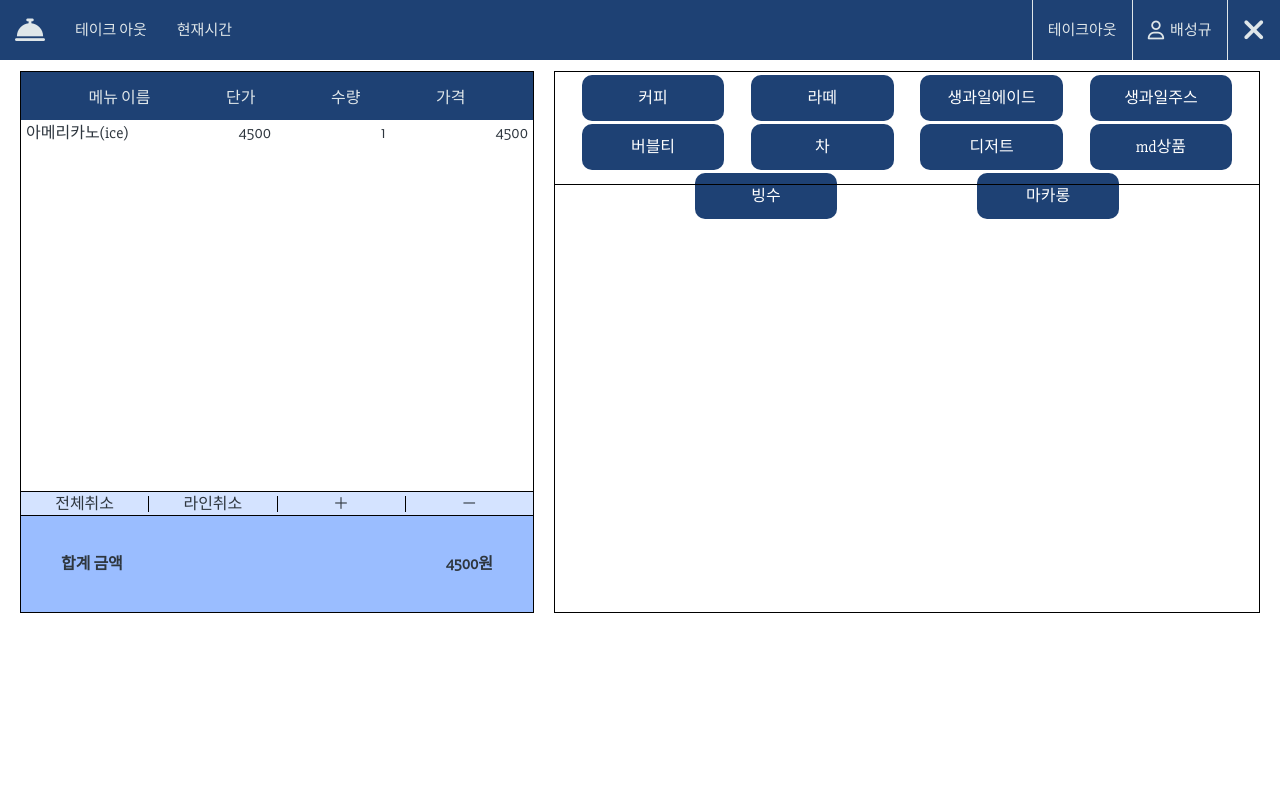
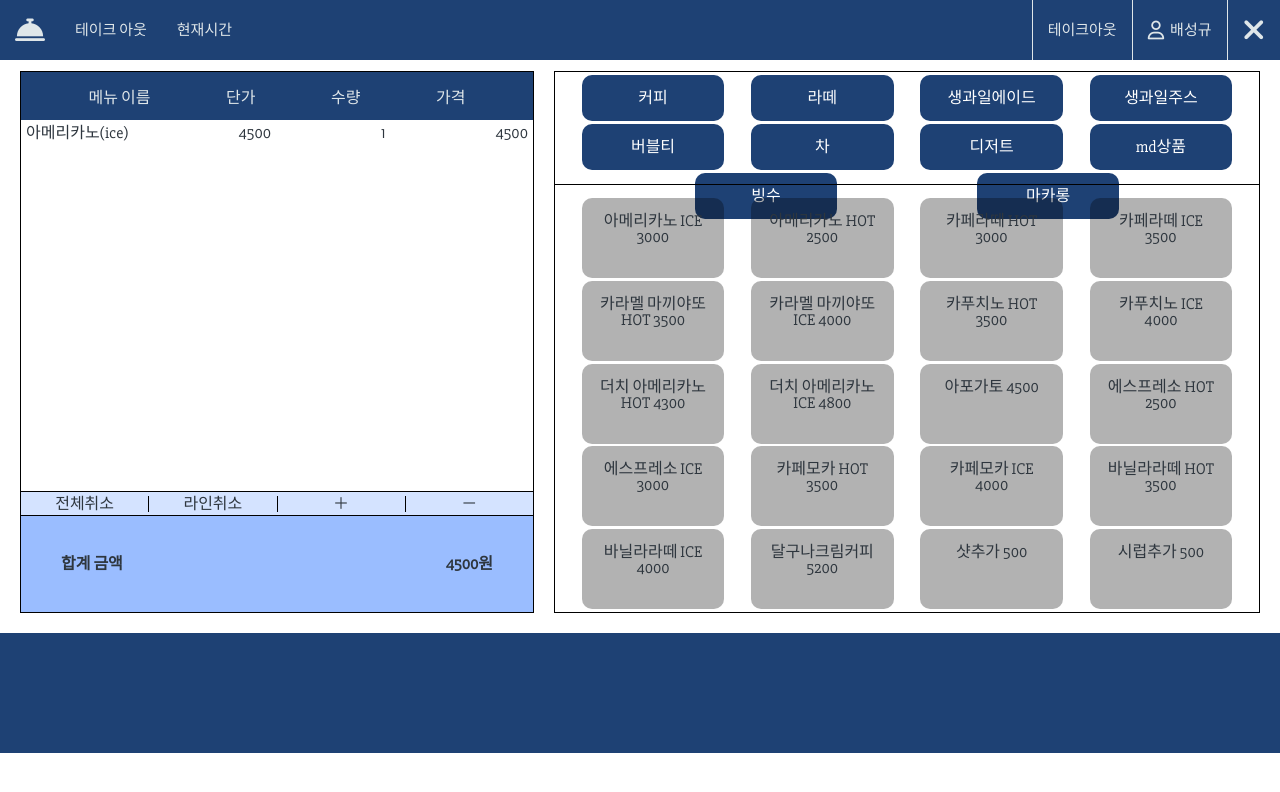
Before and after one commit to pangkyu/cafe-casher-site, a plain HTML site: page takeout.html in a window 1280 px wide. Drawn offline with Linux system fonts and the light colour scheme.

Commit message:
Update takeout.html

```diff
--- a/takeout.html
+++ b/takeout.html
@@ -50,30 +50,30 @@
                 <div class="takeout__cash--info-list">가격</div>
             </div>
             <div class="takeout__cash--list">
-                <div class = "takeout__cash--list-area">
-                    <p class = "takeout__cash--list-area-menu">아메리카노(ice)</p>
-                    <p class = "takeout__cash--list-area-unitprice">4500</p>
-                    <p class = "takeout__cash--list-area-amount">1</p>
-                    <p class = "takeout__cash--list-area-price">4500</p>
+                <div class="takeout__cash--list-area">
+                    <p class="takeout__cash--list-area-menu">아메리카노(ice)</p>
+                    <p class="takeout__cash--list-area-unitprice">4500</p>
+                    <p class="takeout__cash--list-area-amount">1</p>
+                    <p class="takeout__cash--list-area-price">4500</p>
                 </div>
 
             </div>
-            <div class = "takeout__cash--option">
-                <div class = "takeout__cash--option-cancel">
-                    <div class = "takeout__cash--option-cancel-allclear">전체취소</div>
-                    <div class = "takeout__cash--option-cancel-lineclear">라인취소</div>
-                    <div class = "takeout__cash--option-cancel-plus">＋</div>
-                    <div class = "takeout__cash--option-cancel-minus">－</div>
+            <div class="takeout__cash--option">
+                <div class="takeout__cash--option-cancel">
+                    <div class="takeout__cash--option-cancel-allclear">전체취소</div>
+                    <div class="takeout__cash--option-cancel-lineclear">라인취소</div>
+                    <div class="takeout__cash--option-cancel-plus">＋</div>
+                    <div class="takeout__cash--option-cancel-minus">－</div>
                 </div>
 
             </div>
-            <div class = "takeout__cash--option-total">
-                <div class = "takeout__cash--option-total-price">합계 금액</div>
-                <div class = "takeout__cash--option-total-price">4500원</div>
+            <div class="takeout__cash--option-total">
+                <div class="takeout__cash--option-total-price">합계 금액</div>
+                <div class="takeout__cash--option-total-price">4500원</div>
             </div>
         </div>
         <div class="takeout__menu">
-            <div class = takeout__menu--group>
+            <div class=takeout__menu--group>
                 <div class="takeout__menu--group-button">커피</div>
                 <div class="takeout__menu--group-button">라떼</div>
                 <div class="takeout__menu--group-button">생과일에이드</div>
@@ -85,11 +85,47 @@
                 <div class="takeout__menu--group-button">빙수</div>
                 <div class="takeout__menu--group-button">마카롱</div>
             </div>
-            <div class = "takeout__menu--dishes">
-
+            <div class="takeout__menu--dishes">
+                <div class="takeout__menu--dishes-coffee">
+                    <div class="takeout__menu--dishes-button">아메리카노 ICE 3000</div>
+                    <div class="takeout__menu--dishes-button">아메리카노 HOT 2500</div>
+                    <div class="takeout__menu--dishes-button">카페라떼 HOT 3000</div>
+                    <div class="takeout__menu--dishes-button">카페라떼 ICE 3500</div>
+                    <div class="takeout__menu--dishes-button">카라멜 마끼야또 HOT 3500</div>
+                    <div class="takeout__menu--dishes-button">카라멜 마끼야또 ICE 4000</div>
+                    <div class="takeout__menu--dishes-button">카푸치노 HOT 3500</div>
+                    <div class="takeout__menu--dishes-button">카푸치노 ICE 4000</div>
+                    <div class="takeout__menu--dishes-button">더치 아메리카노 HOT 4300</div>
+                    <div class="takeout__menu--dishes-button">더치 아메리카노 ICE 4800</div>
+                    <div class="takeout__menu--dishes-button">아포가토 4500</div>
+                    <div class="takeout__menu--dishes-button">에스프레소 HOT 2500</div>
+                    <div class="takeout__menu--dishes-button">에스프레소 ICE 3000</div>
+                    <div class="takeout__menu--dishes-button">카페모카 HOT 3500</div>
+                    <div class="takeout__menu--dishes-button">카페모카 ICE 4000</div>
+                    <div class="takeout__menu--dishes-button">바닐라라떼 HOT 3500</div>
+                    <div class="takeout__menu--dishes-button">바닐라라떼 ICE 4000</div>
+                    <div class="takeout__menu--dishes-button">달구나크림커피 5200</div>
+                    <div class="takeout__menu--dishes-button">샷추가 500</div>
+                    <div class="takeout__menu--dishes-button">시럽추가 500</div>
+                </div>
             </div>
         </div>
     </main>
+    <footer>
+        <div class = "takeout__footer">
+            <div class="takeout__footer--option">
+                <div class="takeout__footer--option-kind"></div>
+                <div class="takeout__footer--option-kind"></div>
+                <div class="takeout__footer--option-kind"></div>
+                <div class="takeout__footer--option-kind"></div>
+                <div class="takeout__footer--option-kind"></div>
+            </div>
+            <div class = "takeout__footer--pay">
+                <div class = "takeout__footer--pay-method"></div>
+                <div class = "takeout__footer--pay-method"></div>
+            </div>
+        </div>
+    </footer>
 
 
 
```
